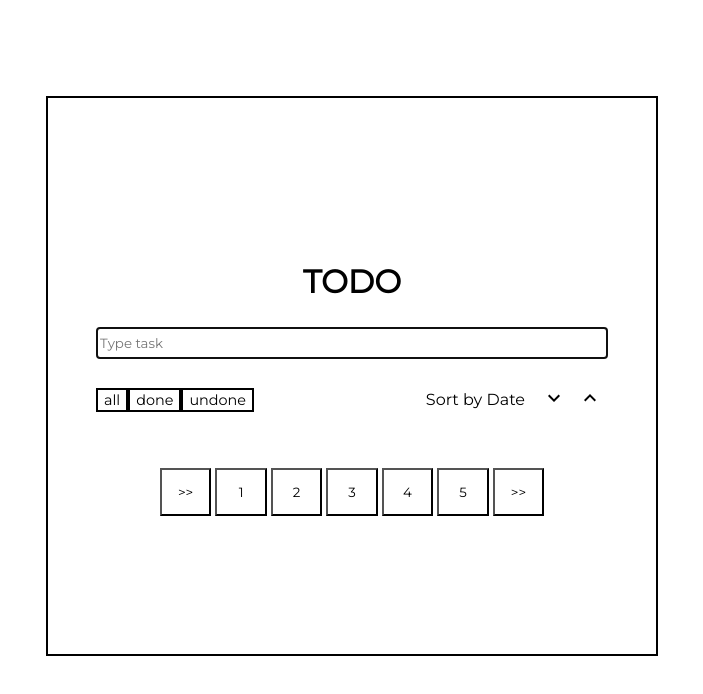
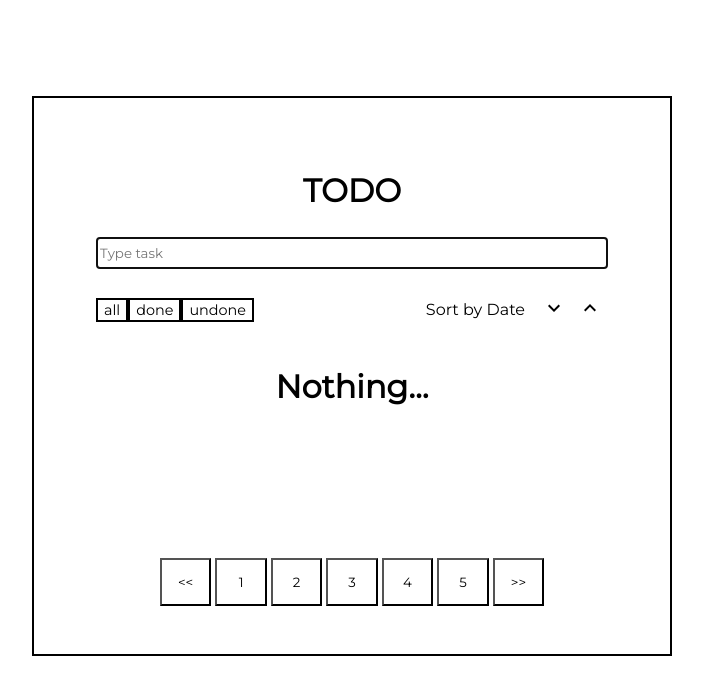
Before and after one commit to AlexeyKalitin/front-end-layout, a React (Create React App) app: page / in a window 1280 px wide. Shown: the top 694 px of the page, without its empty margins (288-991 px from the left). Built offline with nearby package versions, Linux system fonts and the light colour scheme.

Commit message:
add interactive elements

```diff
--- a/src/App.js
+++ b/src/App.js
@@ -27,8 +27,13 @@ function App() {
     setList(newData)
   }
 
+  const filterAll =() =>{
+    console.log("xd")
+  }
+
   return (
     <div className="conteiner">
+      <div>
       <div className="todo">
         <h1>TODO</h1>
         <div className="input">
@@ -57,7 +62,7 @@ function App() {
       </div>
       <span className="filter">
         <span className="filter-buttons">
-          <button className="filter__button-all">all</button>
+          <button onClick={filterAll} className="filter__button-all">all</button>
           <button className="filter__button-done">done</button>
           <button className="filter__button-undone">undone</button>
         </span>
@@ -74,8 +79,9 @@ function App() {
       <div className="todo-main">
         <TodoList list={list} remove={removeItem} changeCondition={changeCondition}/>
       </div>
+      </div>
       <span className="changer">
-        <button className="changer__button">&gt;&gt;</button>
+        <button className="changer__button">&lt;&lt;</button>
         <button className="changer__button">1</button>
         <button className="changer__button">2</button>
         <button className="changer__button">3</button>
--- a/src/components/TodoList.jsx
+++ b/src/components/TodoList.jsx
@@ -8,14 +8,14 @@ import arrowdown from "../arrowdown.svg";
 function TodoList(props) {
   const { list, remove, changeCondition } = props;
   console.log(list);
-  console.log(remove);
-
+  if(list.length===0)
+  {return <h1 style={{marginTop: "2vw"}}>Nothing...</h1>}
+  else{
     return (
       <ul className="todo-list">
         {list.map((task, index) => {
           return (
             <li key={list.key}>
-
               {task.isDone ===false && (
                 <button
                 onClick={() => changeCondition(task.key)}
@@ -49,4 +49,6 @@ function TodoList(props) {
     );
   }
 
+}
+
 export default TodoList;
--- a/src/style.css
+++ b/src/style.css
@@ -21,12 +21,12 @@ body {
 }
 
 .conteiner {
-    max-width: 50vw;
+    min-width: 50vw;
     height: 70vh;
     display: flex;
     flex-direction: column;
-    justify-content: center;
     align-items: center;
+    justify-content: space-between;
     border: 2px solid black;
     padding: 3rem;
     margin-top: 12vh;
@@ -142,7 +142,6 @@ body {
     display: flex;
     align-items: center;
     justify-content: space-between;
-    margin-top: 1vh;
     min-width: 30vw;
 }
 
```
Lines whose indentation alone changed are shown as unchanged.
